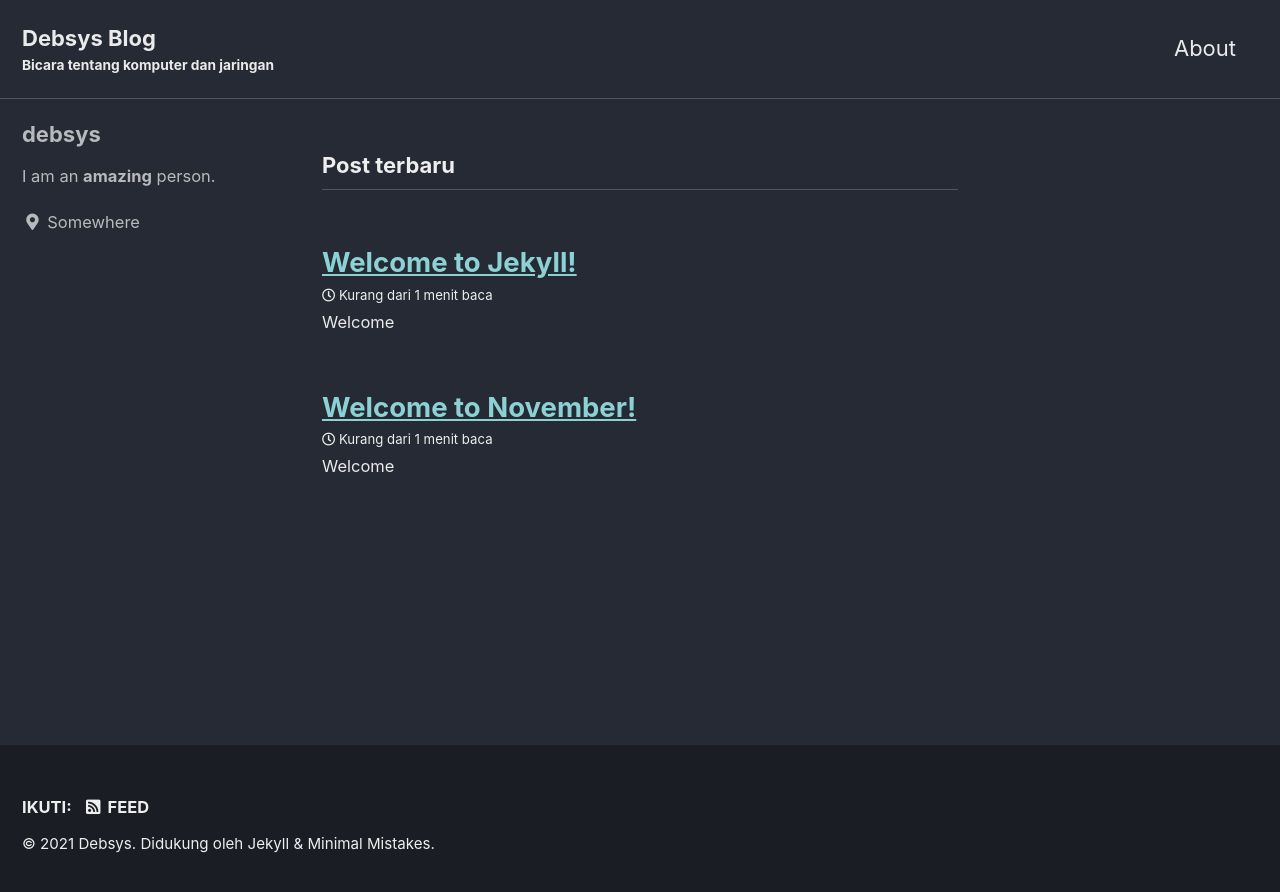
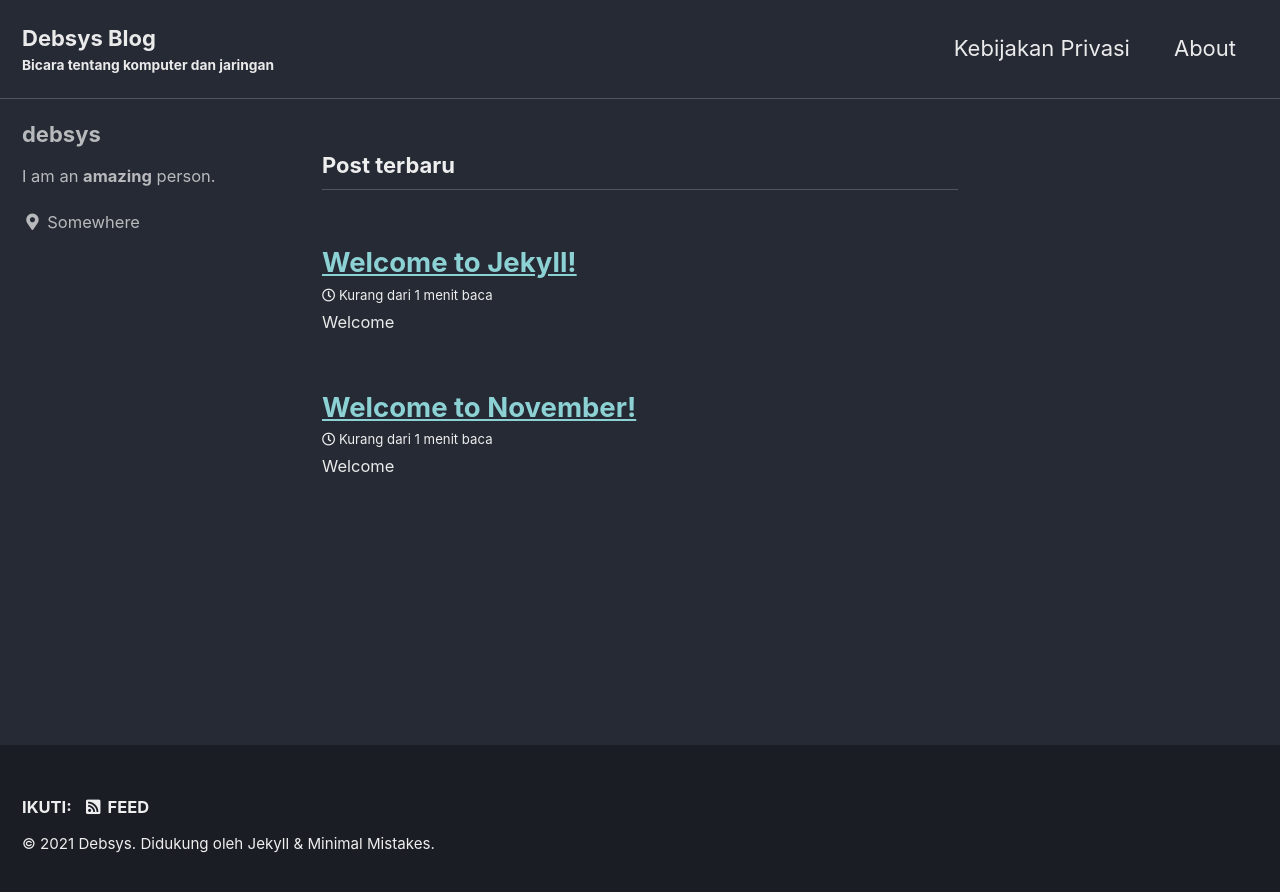
Before and after one commit to debsys/debsys.github.io, a Jekyll site: the page built from index.html, in a window 1280 px wide. Shown: the top 892 px of the page. Built offline with Jekyll 4.4.1, drawn with Linux system fonts in a browser that asks for light colours; cached includes are drawn as plain includes; the list of posts is cut into pages by our own code.

Commit message:
Update navigation.yml

```diff
--- a/_data/navigation.yml
+++ b/_data/navigation.yml
@@ -1,9 +1,9 @@
 # main links
 main:
+  - title: "Kebijakan Privasi"
+    url: /kebijakan-privasi/
   - title: "About"
     url: /about/
-  # - title: "About"
-  #   url: https://mmistakes.github.io/minimal-mistakes/about/
   # - title: "Sample Posts"
   #   url: /year-archive/
   # - title: "Sample Collections"
```
